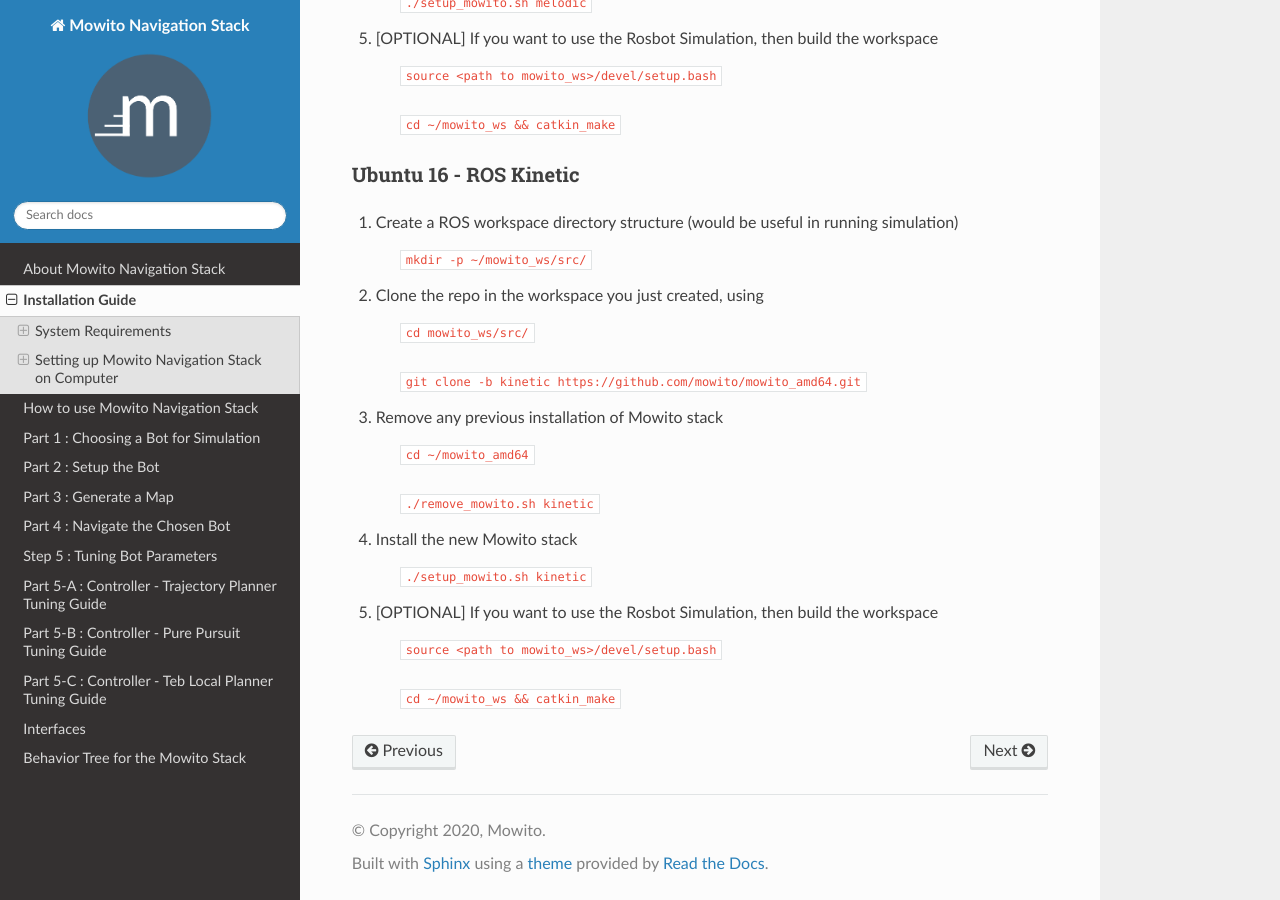
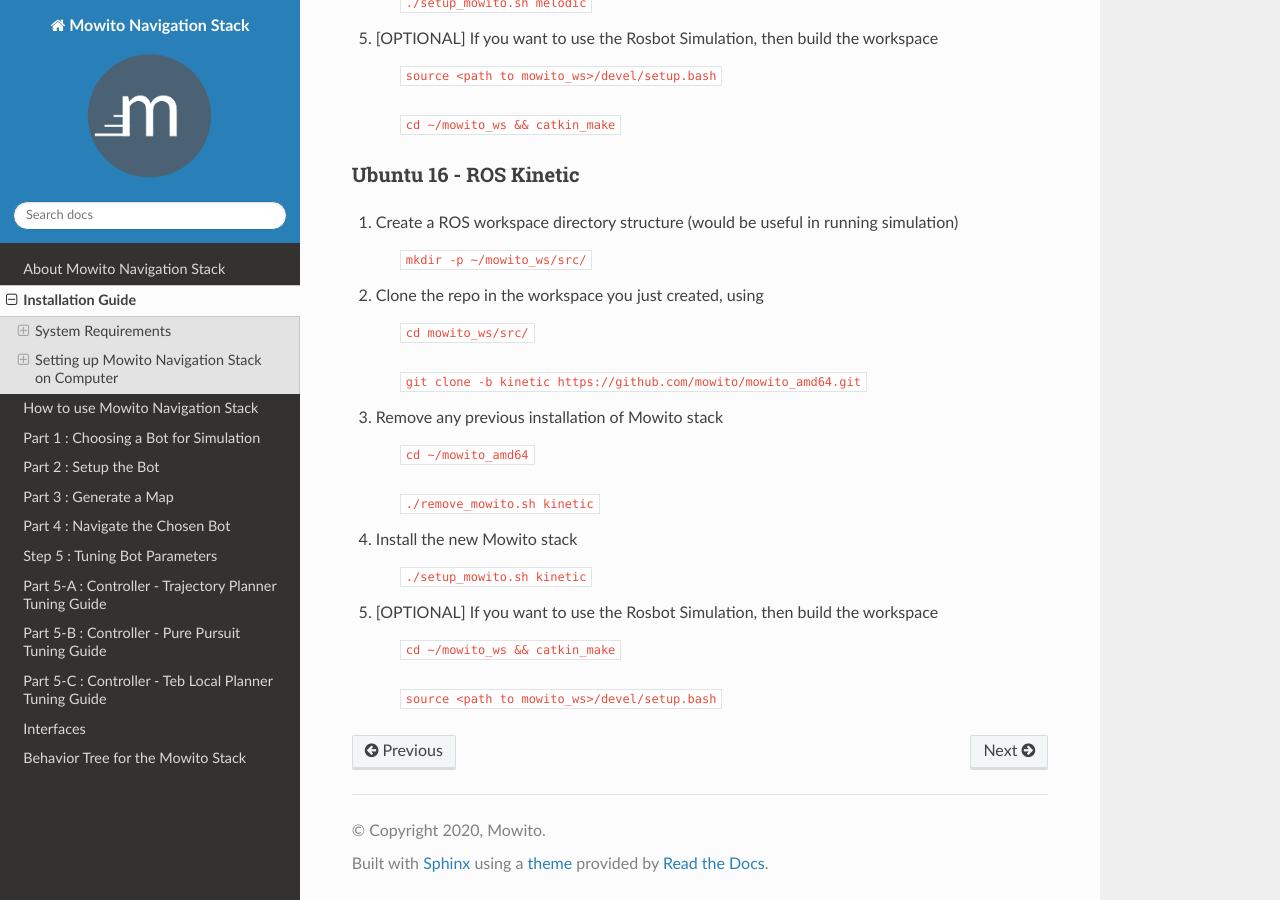
Before and after one commit to mowito/mowito_amd64, a Sphinx documentation site: the page built from docs/source/Installation.rst, in a window 1280 px wide and 900 px high, scrolled down 1807 px. Built offline with Sphinx 7.4.7 and the Read the Docs theme 2.0.0, drawn with Linux system fonts in a browser that asks for light colours.

```diff
--- a/docs/source/Installation.rst
+++ b/docs/source/Installation.rst
@@ -115,6 +115,6 @@ Ubuntu 16 - ROS Kinetic
 
 5. [OPTIONAL] If you want to use the Rosbot Simulation, then build the workspace
 
-	``source <path to mowito_ws>/devel/setup.bash``\
+	``cd ~/mowito_ws && catkin_make``\
 
-	``cd ~/mowito_ws && catkin_make``
+	``source <path to mowito_ws>/devel/setup.bash``
```
